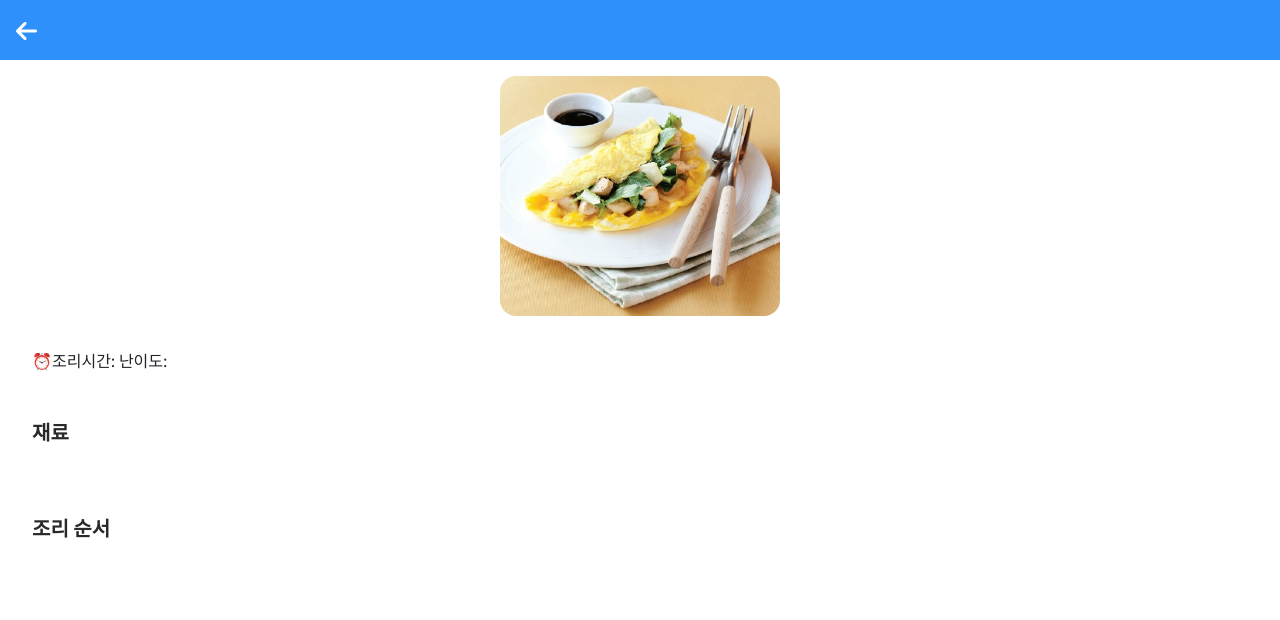
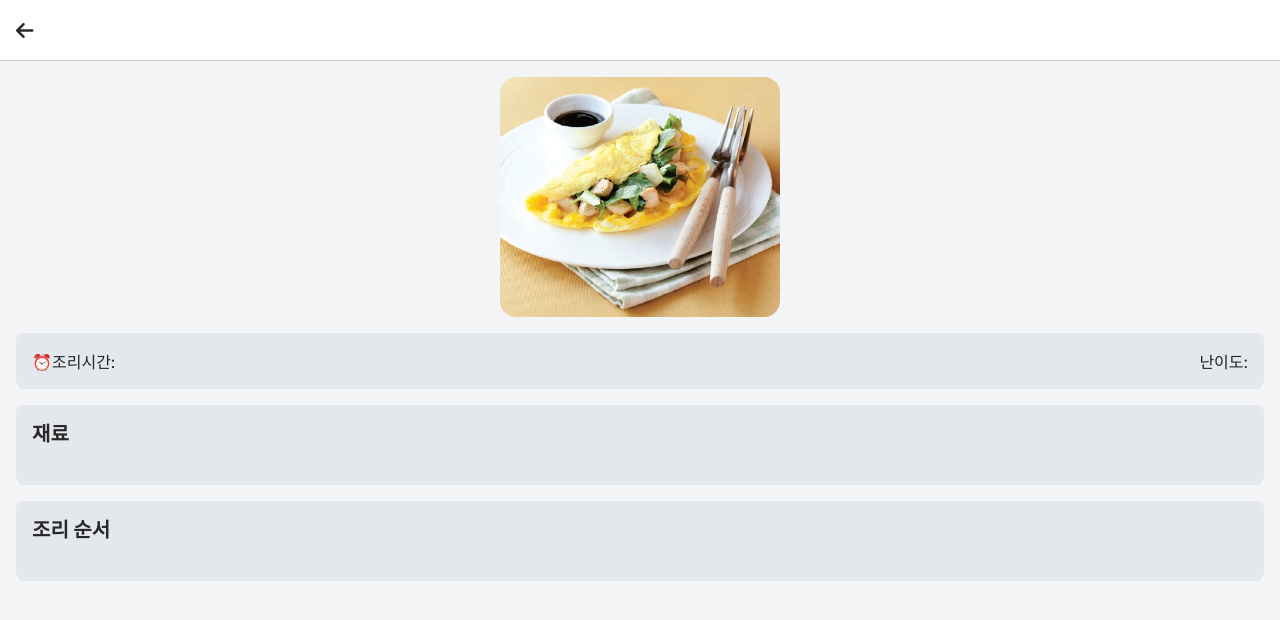
Before and after one commit to HAE-SMARTFACTORY-5/mv-client, a Vue app: page /recipe/1 in a window 1280 px wide. Shown: the top 620 px of the page. Built offline with nearby package versions, Linux system fonts and the light colour scheme.

Commit message:
[HV-47] feat : 요리 추천 관련 페이지 UI 변경

```diff
--- a/src/components/molecules/CardTemplate.vue
+++ b/src/components/molecules/CardTemplate.vue
@@ -13,8 +13,10 @@
   align-items: flex-start;
 
   width: 100%;
-  // background-color: $color-gray-200;
-  background-color: $color-white-000;
+  background-color: $color-gray-200;
+  // background-color: $color-white-000;
+  // background-color: $color-error-050;
+
   border-radius: 8px;
   margin: 8px 0;
   padding: 16px;
--- a/src/components/templates/BaseTemplate.vue
+++ b/src/components/templates/BaseTemplate.vue
@@ -9,12 +9,15 @@
       >
         <i class="fa-solid fa-arrow-left"></i>
       </button>
+      <div class="base-template__header-text">
         <i v-if="icon" :class="icon" class="me-2"></i>
         <h1 class="base-template__heading">
           <slot name="header-title">{{ title }}</slot>
         </h1>
+      </div>
     </header>
 
+    <hr class="section-divider" />
     <main class="base-template__content">
       <slot></slot>
     </main>
@@ -43,6 +46,13 @@ defineEmits(['back']);
 $header-height: 60px;
 $spacing-md: 16px;
 
+.section-divider {
+  width: 100%;
+  border: 0;
+  height: 1px;
+  background-color: $color-black-700;
+}
+
 .base-template {
   display: flex;
   flex-direction: column;
@@ -55,18 +65,23 @@ $spacing-md: 16px;
     @include flex-basic;
     height: 60px;
     padding: 0 16px;
-    background-color: $color-blue-500;
-    color: $color-white-000;
-    font-size: 24px;
+
+    &-text {
+      display: flex;
+      flex-direction: row;
+      align-items: center;
+      color: $color-black-700;
+      font-size: 20px;
       font-weight: 700;
       font-family: 'Noto Sans KR';
+    }
   }
 
   &__back-btn {
     background: none;
     border: none;
-    color: $color-white-000;
-    font-size: 24px;
+    color: $color-black-700;
+    font-size: 20px;
     cursor: pointer;
     padding: 0;
     margin-right: $spacing-md;
@@ -78,7 +93,7 @@ $spacing-md: 16px;
   }
 
   &__heading {
-    font-size: 24px;
+    font-size: 18px;
     font-weight: 700;
     margin: 0;
   }
@@ -90,7 +105,7 @@ $spacing-md: 16px;
     flex-grow: 1;
     padding: 16px;
     width: 100%;
-    background-color: $color-white-000;
+    background-color: $color-white-200;
     font-family: 'Noto Sans KR', sans-serif;
   }
 }
--- a/src/views/FridgeView.vue
+++ b/src/views/FridgeView.vue
@@ -1,5 +1,10 @@
 <template>
-  <BaseTemplate title="오늘의 요리" icon="fa-solid fa-utensils">
+  <BaseTemplate
+    title="오늘의 요리"
+    icon="fa-solid fa-utensils"
+    :show-back-button="true"
+    @back="goBack"
+  >
     <div class="storage-tabs">
       <button
         class="storage-tabs__btn"
@@ -16,21 +21,6 @@
         냉동실
       </button>
     </div>
-
-    <!-- 냉장고 온도 제어 섹션 -->
-    <CardTemplate class="temperature">
-      <div class="temperature__control">
-        <div class="temperature__icon-label">
-          <i class="fas fa-thermometer-half"></i>
-          <span>Temperature</span>
-        </div>
-        <div class="temperature__controls">
-          <button class="temperature__btn" @click="decreaseTemp">-</button>
-          <span class="temperature__value">{{ temperature }}°C</span>
-          <button class="temperature__btn" @click="increaseTemp">+</button>
-        </div>
-      </div>
-    </CardTemplate>
 
     <!-- 냉장고 재료 섹션 -->
     <CardTemplate class="storage-section">
@@ -55,10 +45,11 @@
     <CardTemplate class="recipe-section">
       <div class="section-header">
         <h2 class="section-title">
-          <i class="fa-solid fa-star me-2"></i>
+          <i class="fa-solid fa-book me-2"></i>
           추천 레시피
         </h2>
       </div>
+      <hr class="section-divider" />
       <div class="recipes-list">
         <CategoryCard
           v-for="recipe in recipes"
@@ -75,7 +66,7 @@
             </div>
           </div>
           <button
-            class="btn btn-primary px-2"
+            class="btn category__content__btn"
             @click="router.push(`/recipe/${recipe.name}`)"
           >
             레시피
@@ -99,6 +90,11 @@ const router = useRouter();
 const recipeStore = useRecipeStore();
 const fridgeStore = useFridgeStore();
 const activeStorage = ref('fridge');
+
+// goBack 함수 추가
+const goBack = () => {
+  router.back();
+};
 
 // 백엔드에서 냉동고 API 추가 후 삭제
 const freezerIngredients = [
@@ -143,13 +139,13 @@ onMounted(async () => {
     transition: all 0.2s ease;
 
     &.active {
-      background-color: $color-blue-500;
-      border-color: $color-blue-500;
-      color: $color-white-000;
+      background-color: $color-white-000;
+      border-color: $color-black-700;
+      color: $color-black-700;
     }
 
     &:hover {
-      border-color: $color-blue-500;
+      border-color: $color-black-700;
     }
   }
 }
@@ -168,7 +164,7 @@ onMounted(async () => {
 
   &__link {
     cursor: pointer;
-    color: $color-blue-700;
+    color: $color-gray-700;
   }
 }
 
@@ -191,6 +187,12 @@ onMounted(async () => {
   &__content {
     display: flex;
     flex-direction: column;
+
+    &__btn {
+      margin-right: 10px;
+      padding: 4px 8px;
+      background-color: $color-gray-200;
+    }
   }
 
   &__title {
@@ -215,6 +217,7 @@ onMounted(async () => {
 
   &__card {
     flex-shrink: 0;
+    background-color: $color-white-000;
   }
 }
 
@@ -261,7 +264,17 @@ onMounted(async () => {
   color: $color-gray-600;
 
   i {
-    color: $color-blue-500;
+    margin-top: 5px;
+    color: $color-gray-700;
   }
 }
+
+// 섹션 구분선 스타일
+.section-divider {
+  width: 100%;
+  border: 0;
+  height: 0.5px;
+  background-color: $color-gray-500;
+  margin: 0 0 16px 0;
+}
 </style>
--- a/src/views/HomeView.vue
+++ b/src/views/HomeView.vue
@@ -73,7 +73,11 @@
           >
             <div class="card__header">
               <i :class="item.icon" class="card__header-icon"></i>
-              <button v-if="item.button" class="card__header-button">
+              <button
+                v-if="item.button"
+                class="card__header-button"
+                @click="item.path && router.push(item.path)"
+              >
                 {{ item.button }}
               </button>
               <span v-if="item.info" class="card__header-info">{{
@@ -113,6 +117,9 @@
 
 <script setup>
 import CategoryCard from '@/components/molecules/CategoryCard.vue';
+import { useRouter } from 'vue-router';
+
+const router = useRouter();
 
 const controlItems = [
   {
@@ -150,14 +157,15 @@ const serviceItems = [
   },
   {
     id: 2,
-    name: '냉장고',
-    icon: 'fa-regular fa-snowflake',
-    info: '2/12',
+    name: '메뉴추천',
+    icon: 'fa-solid fa-utensils',
+    button: '메뉴',
+    path: '/fridge',
   },
   {
     id: 3,
-    name: '에어컨',
-    icon: 'fa-solid fa-wind',
+    name: '홈캠',
+    icon: 'fa-solid fa-camera',
     info: '2/12',
   },
   {
@@ -221,7 +229,7 @@ const serviceItems = [
   position: absolute;
   top: 20px;
   left: 20px;
-  color: white;
+  color: $color-white-000;
   z-index: 2;
 
   &__temperature {
@@ -258,6 +266,7 @@ const serviceItems = [
 
 .section {
   margin-bottom: 10px;
+  font-family: 'Noto Sans KR';
 
   &__header {
     display: flex;
@@ -287,6 +296,7 @@ const serviceItems = [
 .card {
   display: flex;
   flex-direction: column;
+  justify-content: space-between;
   min-width: 120px;
   height: 90px;
   padding: 15px;
@@ -351,7 +361,7 @@ const serviceItems = [
   width: 100%;
   display: flex;
   justify-content: space-around;
-  background-color: white;
+  background-color: $color-white-000;
   padding: 10px 0;
   box-shadow: 0 -2px 10px rgba(0, 0, 0, 0.1);
   z-index: 1000;
--- a/src/views/RecipeDetailView.vue
+++ b/src/views/RecipeDetailView.vue
@@ -87,6 +87,12 @@ $spacing-md: 16px;
 $border-radius-lg: 16px;
 $border-radius-sm: 8px;
 
+.recipe-info {
+  display: flex;
+  width: 100%;
+  justify-content: space-between;
+}
+
 .image {
   &-wrapper {
     @include flex-center;
```
Lines whose indentation alone changed are shown as unchanged.
